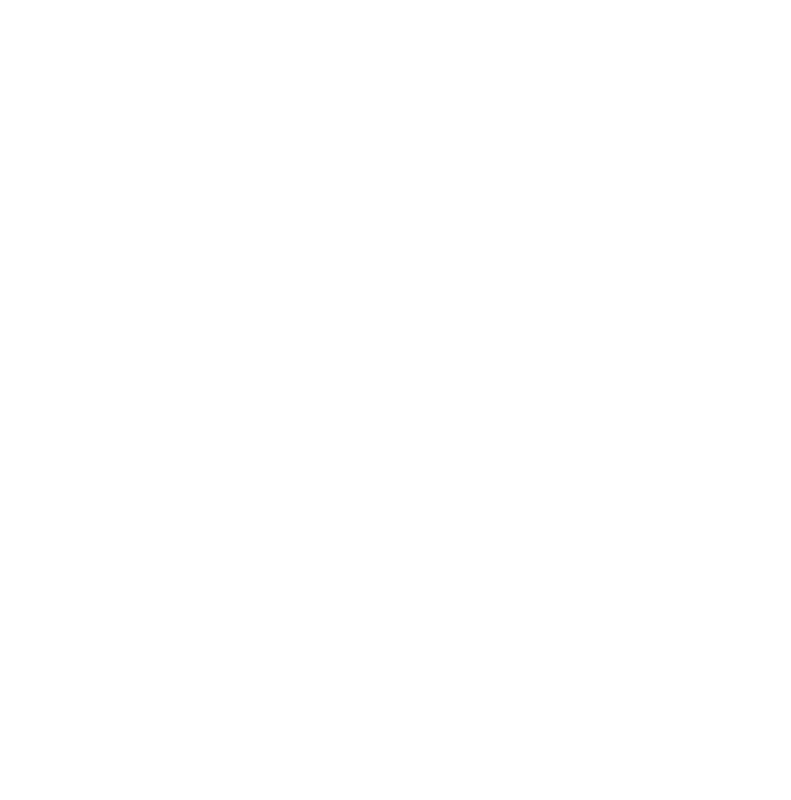
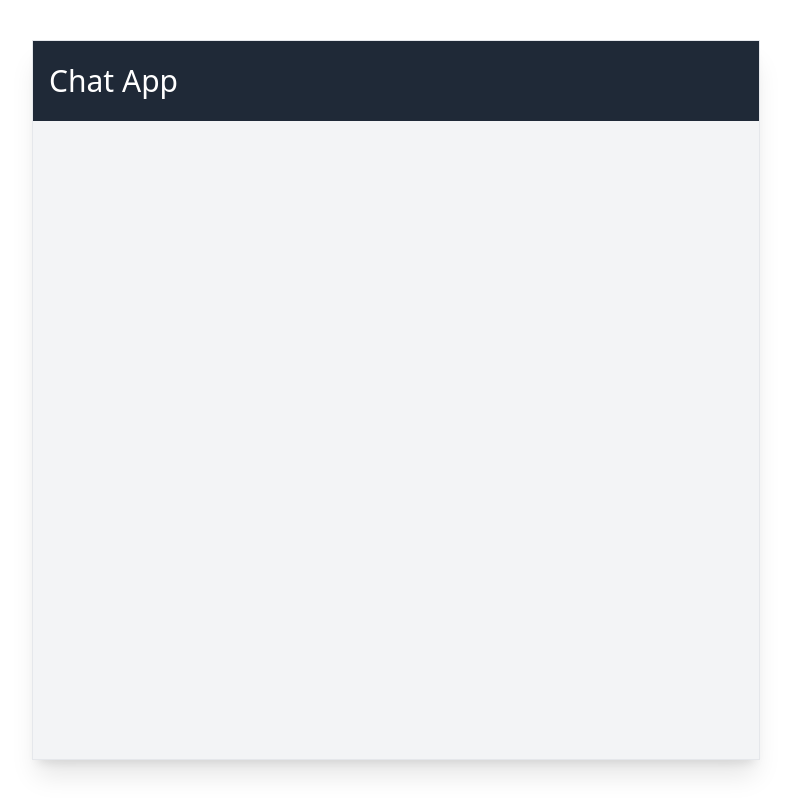
Before and after one commit to paulinavcole/Chat-App, a React (Create React App) app: page / in a window 1280 px wide. Shown: the whole page, without its empty margins (244-1035 px from the left). Built offline with nearby package versions, Linux system fonts and the light colour scheme; the HTML template or start-up script is replaced by a standard one.

Commit message:
created nav bar

```diff
--- a/src/App.js
+++ b/src/App.js
@@ -1,9 +1,19 @@
 import React from 'react';
+import Navbar from './components/Navbar';
+
+const style = {
+  appContainer: `max-w-[728px] mx-auto text-center`,
+  sectionContainer: `flex flex-col h-[90vh] bg-gray-100 mt-10 shadow-xl border relative`
+}
 
 function App() {
   return (
-    <div>
-
+    <div className={style.appContainer}>
+      <section className={style.sectionContainer}>
+        {/* Navbar */}
+        <Navbar />
+        {/* Chat component */}
+      </section>
     </div>
   );
 }
--- /dev/null
+++ b/src/components/Navbar.jsx
@@ -0,0 +1,15 @@
+import React from 'react'
+
+const style = {
+    nav: `bg-gray-800 h-20 flex justify-between items-center p-4`,
+    heading: `text-white text-3xl`
+}
+
+export default function Navbar() {
+  return (
+    <div className={style.nav}>
+        <h1 className={style.heading}>Chat App</h1>
+
+    </div>
+  )
+}
```
